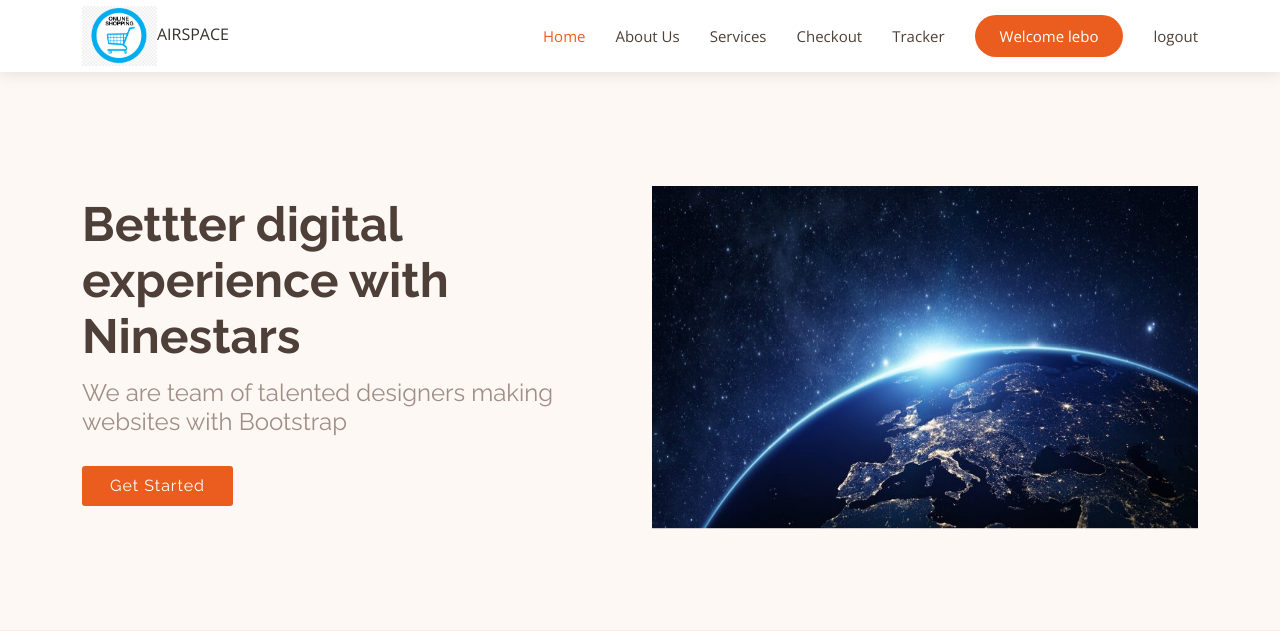
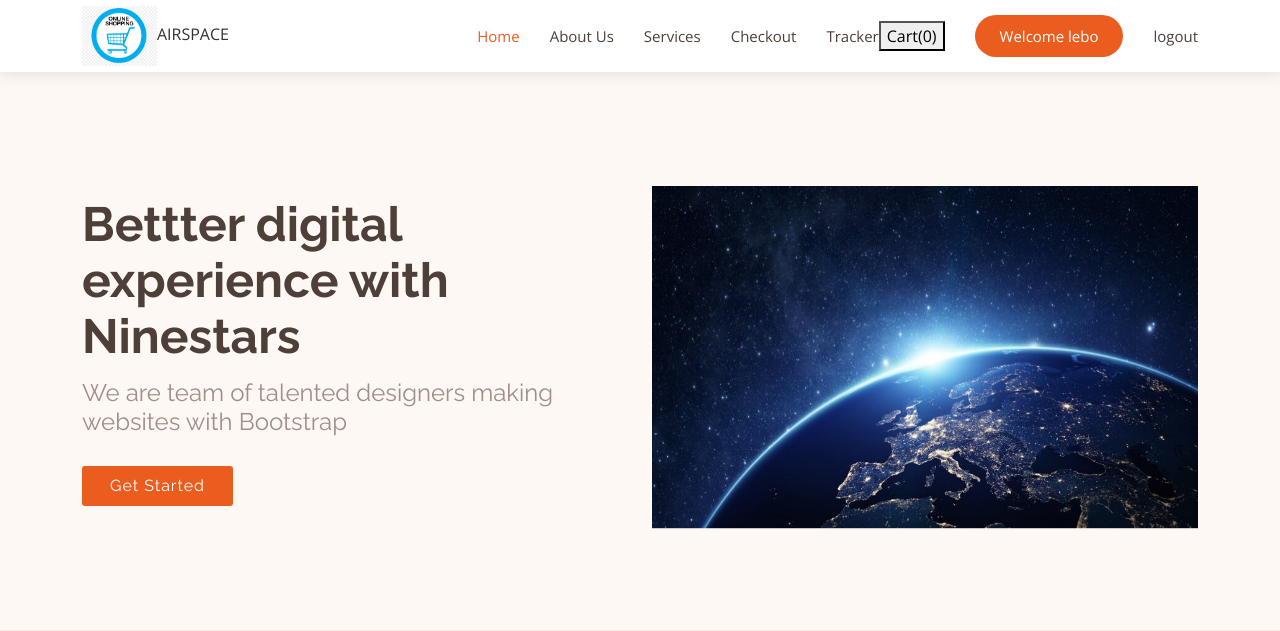
Before and after one commit to Lebza4/Lebza4, a Django app: page / in a window 1280 px wide. Shown: the top 631 px of the page. Run offline with Django 4.2, Linux system fonts and the light colour scheme; a user stored in the database is signed in; data comes from the database, SQL or seed files in the repository; both versions use the stored data as it was after the commit; some libraries are stand-ins or nearby versions.

Commit message:
install requirements.txt

```diff
--- a/templates/index.html
+++ b/templates/index.html
@@ -11,8 +11,7 @@
   <meta content="" name="keywords">
 
   <!-- Favicons -->
-  <link href="{% static 'assets/img/favicon.png' %} " rel="icon">
-  <link href="{% static 'assets/img/apple-touch-icon.png' %}" rel="apple-touch-icon">
+
 
   <!-- Google Fonts -->
   <link href="https://fonts.googleapis.com/css?family=Open+Sans:300,300i,400,400i,600,600i,700,700i|Raleway:300,300i,400,400i,600,600i,700,700i" rel="stylesheet">
@@ -60,6 +59,14 @@
 
 
     {% if request.user.is_authenticated %}
+
+    <button type="button" clas="btn btn-dark" id="popcart"
+    data-container="body" data-toggle="popover" data-placement="bottom"
+    data-html="true" data-content="vivamus sagittis lacus vel augue laoreet ratrum faucibus.">
+
+
+    Cart(<span id="cart">0</span>)
+        </button>
 
 
           <li><a class="getstarted scrollto" href=>Welcome {{user.username}}</a></li>
@@ -114,6 +121,16 @@
 
 
 
+<br>
+<br>
+<br>
+<br>
+<br>
+<br>
+<br>
+<br>
+<br>
+<br>
 
     <!-- ======= Contact Us Section ======= -->
     <section id="contact" class="contact">
@@ -318,6 +335,27 @@
   <a href="#" class="back-to-top d-flex align-items-center justify-content-center"><i class="bi bi-arrow-up-short"></i></a>
 
   <!-- Vendor JS Files -->
+
+  <script>
+          if (localStorage.getItem('cart') ==null) {
+              var cart ={};
+          } else {
+              cart = JSON.parse(localStorage.getItem('cart'));
+              updateCart('cart');
+
+          }
+
+          $('.divpr').on('click', 'button.cart', function() {
+              var idstr = this.id.toString();
+
+              if (Cart[idstr] ! = undefined) {
+
+              }
+          }
+
+
+  </script>
+
   <script src="{% static 'assets/vendor/aos/aos.js' %}"></script>
   <script src="{% static 'assets/vendor/bootstrap/js/bootstrap.bundle.min.js' %}"></script>
   <script src="{% static 'assets/vendor/glightbox/js/glightbox.min.js' %}"></script>
```
Also changed, not shown: db.sqlite3, leboapp/keys.py (added), 1 other file.
